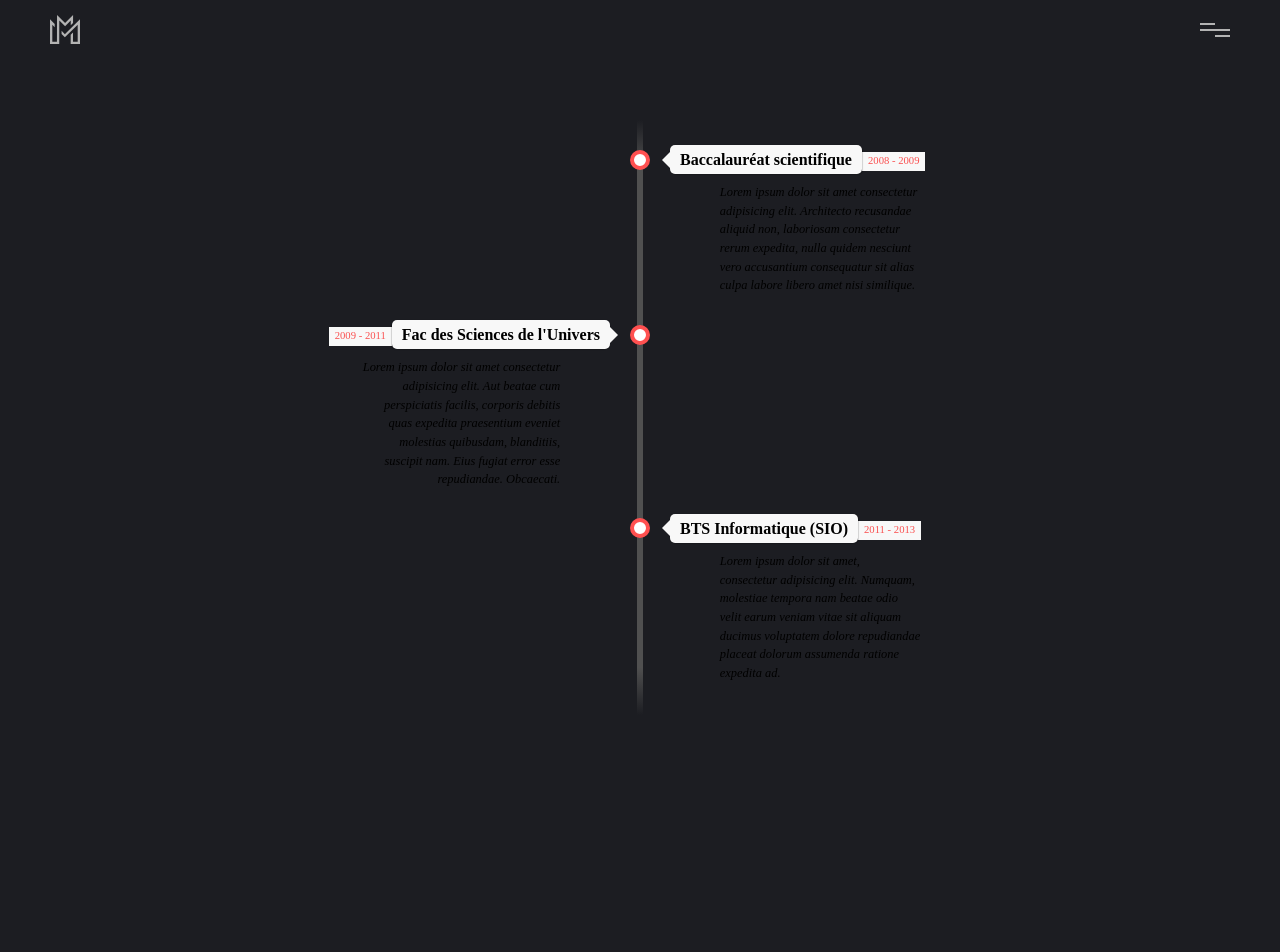
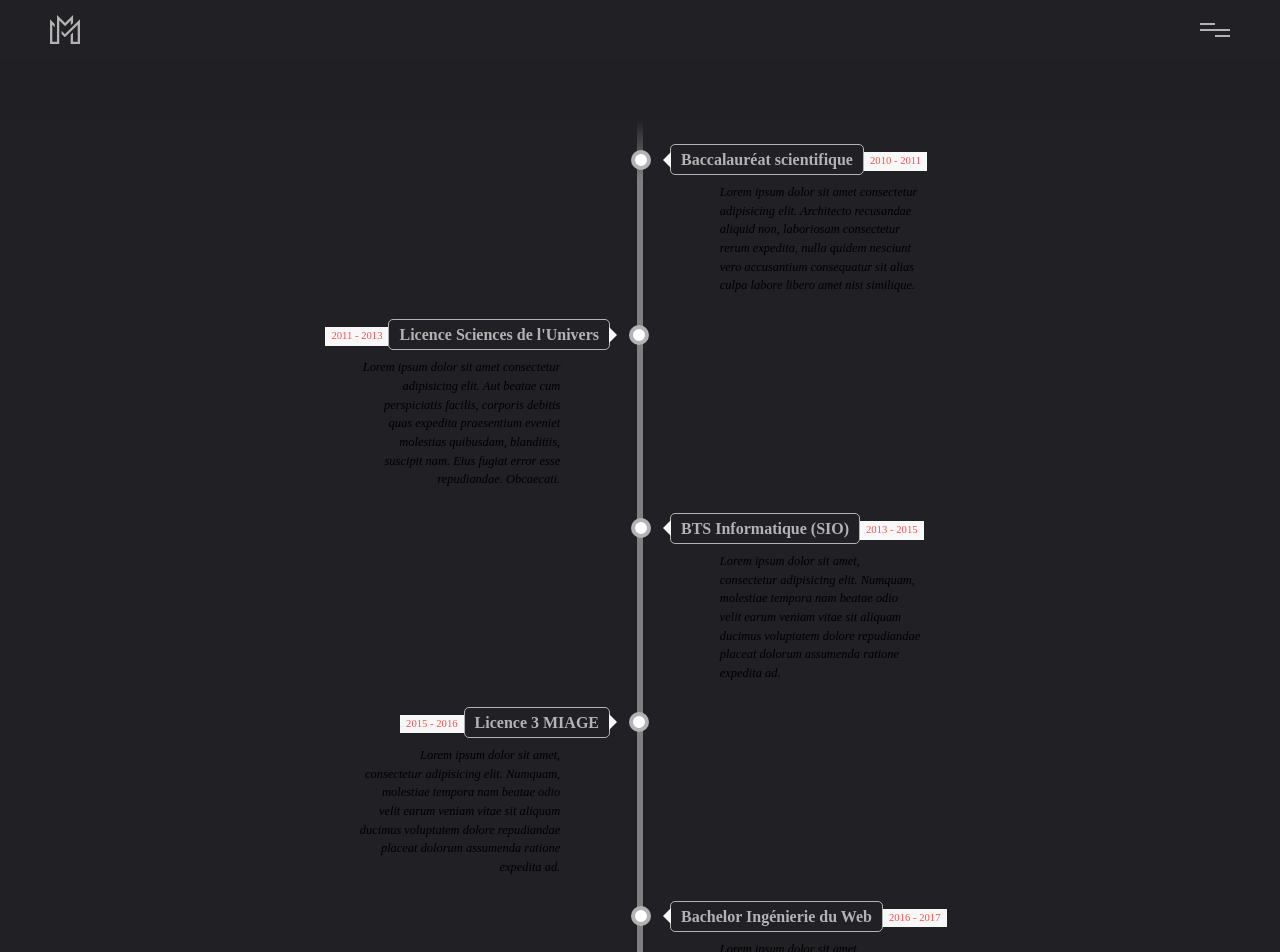
Before and after one commit to w-raken/angular-portfolio, an Angular app: page /cursus in a window 1280 px wide. Shown: the top 952 px of the page. Before the commit the page ends 800 px from the top, so only its background shows below. Built offline with nearby package versions, Linux system fonts and the light colour scheme.

Commit message:
change home text anim + work on cursus

```diff
--- a/src/app/cursus/cursus.component.html
+++ b/src/app/cursus/cursus.component.html
@@ -2,34 +2,61 @@
 
 <ul class="timeline">
 
-	<!-- Item 1 -->
 	<li>
 		<div class="direction-r">
 			<div class="flag-wrapper">
 				<span class="flag">Baccalauréat scientifique</span>
-				<span class="time-wrapper"><span class="time">2008 - 2009</span></span>
+				<span class="time-wrapper"><span class="time">2010 - 2011</span></span>
 			</div>
 			<div class="desc">Lorem ipsum dolor sit amet consectetur adipisicing elit. Architecto recusandae aliquid non, laboriosam consectetur rerum expedita, nulla quidem nesciunt vero accusantium consequatur sit alias culpa labore libero amet nisi similique.</div>
 		</div>
 	</li>
 
-	<!-- Item 2 -->
 	<li>
 		<div class="direction-l">
 			<div class="flag-wrapper">
-				<span class="flag">Fac des Sciences de l'Univers</span>
-				<span class="time-wrapper"><span class="time">2009 - 2011</span></span>
+				<span class="flag">Licence Sciences de l'Univers</span>
+				<span class="time-wrapper"><span class="time">2011 - 2013</span></span>
 			</div>
 			<div class="desc">Lorem ipsum dolor sit amet consectetur adipisicing elit. Aut beatae cum perspiciatis facilis, corporis debitis quas expedita praesentium eveniet molestias quibusdam, blanditiis, suscipit nam. Eius fugiat error esse repudiandae. Obcaecati.</div>
 		</div>
 	</li>
 
-	<!-- Item 3 -->
 	<li>
 		<div class="direction-r">
 			<div class="flag-wrapper">
 				<span class="flag">BTS Informatique (SIO)</span>
-				<span class="time-wrapper"><span class="time">2011 - 2013</span></span>
+				<span class="time-wrapper"><span class="time">2013 - 2015</span></span>
+			</div>
+			<div class="desc">Lorem ipsum dolor sit amet, consectetur adipisicing elit. Numquam, molestiae tempora nam beatae odio velit earum veniam vitae sit aliquam ducimus voluptatem dolore repudiandae placeat dolorum assumenda ratione expedita ad.</div>
+		</div>
+    </li>
+
+    <li>
+		<div class="direction-l">
+			<div class="flag-wrapper">
+				<span class="flag">Licence 3 MIAGE</span>
+				<span class="time-wrapper"><span class="time">2015 - 2016</span></span>
+			</div>
+			<div class="desc">Lorem ipsum dolor sit amet, consectetur adipisicing elit. Numquam, molestiae tempora nam beatae odio velit earum veniam vitae sit aliquam ducimus voluptatem dolore repudiandae placeat dolorum assumenda ratione expedita ad.</div>
+		</div>
+    </li>
+
+    <li>
+		<div class="direction-r">
+			<div class="flag-wrapper">
+				<span class="flag">Bachelor Ingénierie du Web</span>
+				<span class="time-wrapper"><span class="time">2016 - 2017</span></span>
+			</div>
+			<div class="desc">Lorem ipsum dolor sit amet, consectetur adipisicing elit. Numquam, molestiae tempora nam beatae odio velit earum veniam vitae sit aliquam ducimus voluptatem dolore repudiandae placeat dolorum assumenda ratione expedita ad.</div>
+		</div>
+    </li>
+
+    <li>
+		<div class="direction-l">
+			<div class="flag-wrapper">
+				<span class="flag">Master Ingénierie du Web</span>
+				<span class="time-wrapper"><span class="time">2017 - aujourd'hui</span></span>
 			</div>
 			<div class="desc">Lorem ipsum dolor sit amet, consectetur adipisicing elit. Numquam, molestiae tempora nam beatae odio velit earum veniam vitae sit aliquam ducimus voluptatem dolore repudiandae placeat dolorum assumenda ratione expedita ad.</div>
 		</div>
--- a/src/app/cursus/cursus.component.scss
+++ b/src/app/cursus/cursus.component.scss
@@ -7,10 +7,10 @@
     margin-top: 20px;
     padding: 1em 0;
     list-style-type: none;
-}
 
-.timeline:before {
+    &:before {
         position: absolute;
+        opacity: 0;
         left: 50%;
         top: 0;
         content: ' ';
@@ -18,22 +18,25 @@
         width: 6px;
         height: 100%;
         margin-left: -3px;
-  background: rgb(80,80,80);
-  background: -moz-linear-gradient(top, rgba(80,80,80,0) 0%, rgb(80,80,80) 8%, rgb(80,80,80) 92%, rgba(80,80,80,0) 100%);
-  background: -webkit-gradient(linear, left top, left bottom, color-stop(0%,rgba(30,87,153,1)), color-stop(100%,rgba(125,185,232,1)));
-  background: -webkit-linear-gradient(top, rgba(80,80,80,0) 0%, rgb(80,80,80) 8%, rgb(80,80,80) 92%, rgba(80,80,80,0) 100%);
-  background: -o-linear-gradient(top, rgba(80,80,80,0) 0%, rgb(80,80,80) 8%, rgb(80,80,80) 92%, rgba(80,80,80,0) 100%);
-  background: -ms-linear-gradient(top, rgba(80,80,80,0) 0%, rgb(80,80,80) 8%, rgb(80,80,80) 92%, rgba(80,80,80,0) 100%);
-  background: linear-gradient(to bottom, rgba(80,80,80,0) 0%, rgb(80,80,80) 8%, rgb(80,80,80) 92%, rgba(80,80,80,0) 100%);
+        background: linear-gradient(to bottom, #202126 0%, rgba(179, 179, 179, 0.65) 5%, rgba(179, 179, 179, 0.65) 92%, #202126 100%);        animation: revealCursusTimeline 1s forwards;
+        animation-delay: .5s;
 
-  z-index: 5;
+        @keyframes revealCursusTimeline {
+            0% {
+                transform: translateY(20px);
+                opacity: 0;
+            }
+            100% {
+                transform: translateX(0px);
+                opacity: 1;
+            }
+        }
     }
 
-.timeline li {
+    li {
         padding: 1em 0;
-}
 
-.timeline li:after {
+        &:after {
             content: "";
             display: block;
             height: 0;
@@ -46,13 +49,49 @@
             width: 300px;
             float: left;
             text-align: right;
+            opacity: 0;
+            animation: revealCursusLeft 1s forwards;
+            animation-delay: 1.5s;
+        }
+
+        @keyframes revealCursusLeft {
+            0% {
+                transform: translateX(-20px);
+                opacity: 0;
+            }
+            100% {
+                transform: translateX(0px);
+                opacity: 1;
+            }
         }
 
         .direction-r {
             position: relative;
             width: 300px;
             float: right;
+            opacity: 0;
+            animation: revealCursusRight 1s forwards;
+            animation-delay: 1.5s;
         }
+
+        @keyframes revealCursusRight {
+            0% {
+                transform: translateX(20px);
+                opacity: 0;
+            }
+            100% {
+                transform: translateX(0px);
+                opacity: 1;
+            }
+        }
+    }
+}
+
+
+
+
+
+
 
 .flag-wrapper {
   position: relative;
@@ -64,7 +103,9 @@
 .flag {
   position: relative;
   display: inline;
-  background: rgb(248,248,248);
+  background: $color--primary;
+  border: 1px solid $color--tiercary;
+  color: $font--color;
   padding: 6px 10px;
   border-radius: 5px;
 
@@ -72,17 +113,6 @@
   text-align: left;
 }
 
-.direction-l .flag {
-  -webkit-box-shadow: -1px 1px 1px rgba(0,0,0,0.15), 0 0 1px rgba(0,0,0,0.15);
-  -moz-box-shadow: -1px 1px 1px rgba(0,0,0,0.15), 0 0 1px rgba(0,0,0,0.15);
-  box-shadow: -1px 1px 1px rgba(0,0,0,0.15), 0 0 1px rgba(0,0,0,0.15);
-}
-
-.direction-r .flag {
-  -webkit-box-shadow: 1px 1px 1px rgba(0,0,0,0.15), 0 0 1px rgba(0,0,0,0.15);
-  -moz-box-shadow: 1px 1px 1px rgba(0,0,0,0.15), 0 0 1px rgba(0,0,0,0.15);
-  box-shadow: 1px 1px 1px rgba(0,0,0,0.15), 0 0 1px rgba(0,0,0,0.15);
-}
 
 .direction-l .flag:before,
 .direction-r .flag:before {
@@ -96,7 +126,7 @@
   margin-top: -10px;
   background: #fff;
   border-radius: 10px;
-  border: 4px solid rgb(255,80,80);
+  border: 4px solid $color--tiercary;
   z-index: 10;
 }
 
--- a/src/app/home/home.component.scss
+++ b/src/app/home/home.component.scss
@@ -129,22 +129,13 @@
 }
 
 @keyframes letterSlide {
-    60% {
-        transform: translate(20px, 0) scale(1);
-        color: #b3b3b3;
-    }
-    80% {
-        transform: translate(20px, 0) scale(1);
-        color: #b3b3b3;
-    }
-    99% {
-        transform: translate(0) scale(1.2);
-        color: #fff;
+    0% {
+        transform: translateY(20px);
+        opacity: 0;
     }
     100% {
-        transform: translate(0) scale(1);
+        transform: translateY(0px);
         opacity: 1;
-        color: #b3b3b3;
     }
 }
 
--- a/src/app/menu/menu.component.html
+++ b/src/app/menu/menu.component.html
@@ -22,10 +22,10 @@
 <div class="nav">
     <div class="nav__content">
         <ul class="nav__list">
-            <li (click)="routingAnimation('home');" class="nav__list-item">Accueil</li>
-            <li (click)="routingAnimation('cursus');" class="nav__list-item">Cursus</li>
-            <li (click)="routingAnimation('project');" class="nav__list-item">Projets</li>
-            <li (click)="routingAnimation('contact');" class="nav__list-item">Contact</li>
+            <li (click)="routingAnimation('home', true);" class="nav__list-item">Accueil</li>
+            <li (click)="routingAnimation('cursus', true);" class="nav__list-item">Cursus</li>
+            <li (click)="routingAnimation('project', true);" class="nav__list-item">Projets</li>
+            <li (click)="routingAnimation('contact', true);" class="nav__list-item">Contact</li>
         </ul>
     </div>
 </div>
--- a/src/app/menu/menu.component.scss
+++ b/src/app/menu/menu.component.scss
@@ -5,7 +5,8 @@
     height: 60px;
     position: fixed;
     z-index: 1000;
-    background: $gray--primary;
+    background: $color--primary;
+    box-shadow: 0 10px 25px 15px $color--primary;
     opacity: 0;
     animation: revealMenu .5s forwards;
     animation-delay: 4s;
@@ -18,7 +19,6 @@
         left: 50px;
         top: 50%;
         transform: translateY(-50%);
-        cursor: pointer;
         fill: $font--color;
     }
 
@@ -70,13 +70,13 @@
 		position: fixed;
 		width: 100vw;
 		height: 100vh;
-		background: rgba($gray--secondary, .2);
+		background: rgba($color--tiercary, .2);
 		z-index: -1;
 		transition: transform cubic-bezier(.77, 0, .175, 1) $transition--length + s;
 		transform: translateX(0%) translateY(-100%);
 	}
 	&:after {
-		background: rgba($gray--primary, 1);
+		background: rgba($color--primary, 1);
 		transition-delay: 0s;
 	}
 	&:before {
--- a/src/app/menu/menu.component.ts
+++ b/src/app/menu/menu.component.ts
@@ -28,7 +28,7 @@ export class MenuComponent implements OnInit {
         let container = <HTMLElement>document.querySelector( '.app-container' );
         container.style.opacity = "0";
         this.toggleClass();
-        setTimeout(() => {
+        setTimeout( () => {
             if ( route === "home" ) {
                 this.router.navigate( ["/"] );
             } else {
--- a/src/styles.scss
+++ b/src/styles.scss
@@ -4,8 +4,9 @@
 
 @import url('https://fonts.googleapis.com/css?family=Raleway');
 
-$gray--primary: #1c1d22;
-$gray--secondary: #b3b3b3;
+$color--primary: #202025;
+$color--secondary: #292b2e;
+$color--tiercary: #b3b3b3;
 $menu--color: #b3b3b3;
 $font--color: #b3b3b3;
 $font--raleway: 'Raleway', sans-serif;
@@ -93,10 +94,14 @@ table {
 ****************** OTHERS ********************
 *********************************************/
 
+html, body {
+    background-color: $color--primary;
+    min-height: 100vh;
+}
+
 body{
     padding: 0;
     margin: 0;
-	background-color: $gray--primary;
 	-webkit-font-smoothing: antialiased;
     -moz-osx-font-smoothing: grayscale;
 
@@ -104,7 +109,7 @@ body{
         $menu--items--count: 4;
         .menu-icon{
             &__line{
-                background-color: $gray--secondary;
+                background-color: $color--secondary;
                 transform: translateX(0px) rotate(-45deg);
             }
             &__line-left{
```
Lines whose indentation alone changed are shown as unchanged.
